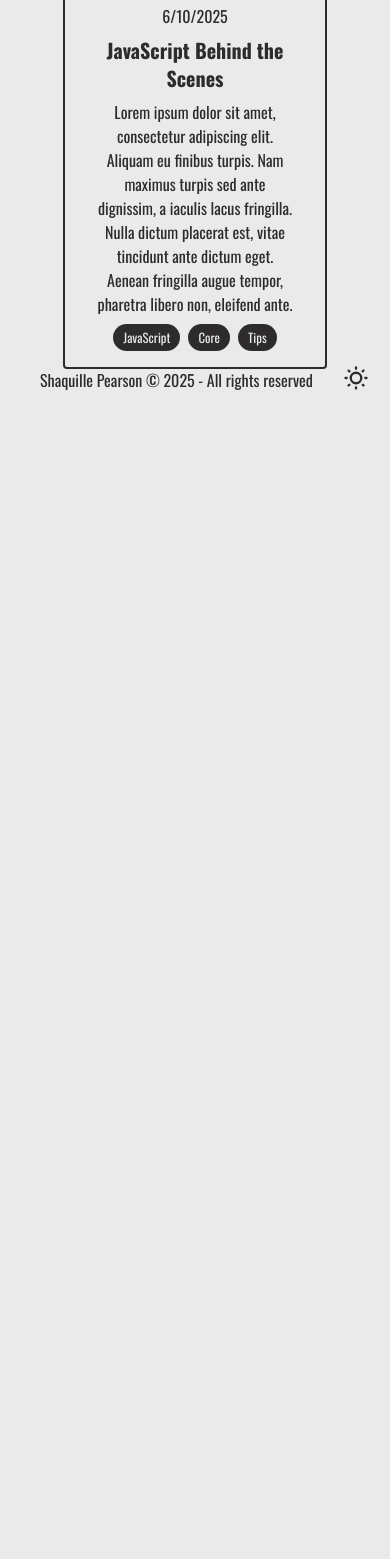
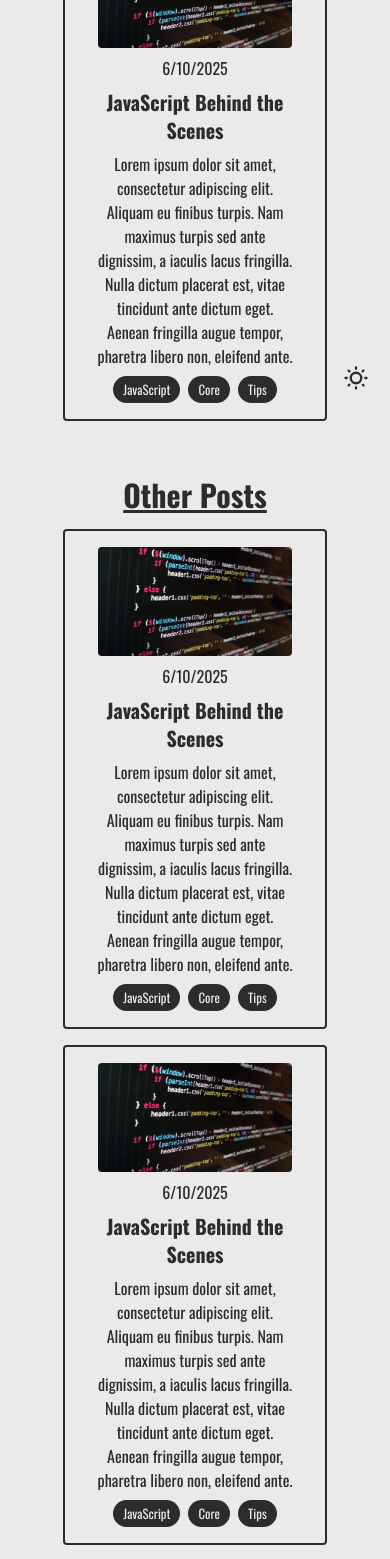
Before and after one commit to SV592/blog-app, a Next.js app: page / in a window 390 px wide. Shown: the part 432-1991 px from the top of the page. Before the commit the page ends 844 px from the top, so only its background shows below. Built offline with nearby package versions, Linux system fonts and the light colour scheme.

Commit message:
responsive blog section

```diff
--- /dev/null
+++ b/src/app/components/Blogs/Blogs.tsx
@@ -0,0 +1,78 @@
+import React from 'react'
+
+export const Blogs = () => {
+  return (
+    <div className='grid grid-cols-1 sm:grid-cols-2 md:grid-cols-3 gap-4 mt-4'>
+        <div className='blogs'>
+             {/* Featured image */}
+            <img src="/javascript.jpg" width="85%" className='max-h-100 rounded-sm' alt="" />
+
+            <div className='flex flex-col gap-2 px-4 mt-2'>
+            {/* Display current date */}
+            <p className=''>{new Date().toLocaleDateString()}</p>
+            {/* Featured post title */}
+            <h1 className='text-xl font-bold'>JavaScript Behind the Scenes</h1>
+            {/* Featured post description */}
+            <p>Lorem ipsum dolor sit amet, consectetur adipiscing elit. Aliquam eu finibus turpis. Nam maximus turpis sed ante dignissim,
+                a iaculis lacus fringilla. Nulla dictum placerat est, vitae tincidunt ante dictum eget. Aenean fringilla augue tempor,
+                pharetra libero non, eleifend ante.
+            </p>
+            {/* Tags for the featured post */}
+            <div className='flex justify-center gap-2 text-[0.8rem]'>
+                <p className='tags'>JavaScript</p>
+                <p className='tags'>Core</p>
+                <p className='tags'>Tips</p>
+            </div>
+        </div>
+
+        </div>
+
+        <div className='blogs'>
+            {/* Featured image */}
+            <img src="/javascript.jpg" width="85%" className='max-h-100 rounded-sm' alt="" />
+
+            <div className='flex flex-col gap-2 px-4 mt-2'>
+            {/* Display current date */}
+            <p className=''>{new Date().toLocaleDateString()}</p>
+            {/* Featured post title */}
+            <h1 className='text-xl font-bold'>JavaScript Behind the Scenes</h1>
+            {/* Featured post description */}
+            <p>Lorem ipsum dolor sit amet, consectetur adipiscing elit. Aliquam eu finibus turpis. Nam maximus turpis sed ante dignissim,
+                a iaculis lacus fringilla. Nulla dictum placerat est, vitae tincidunt ante dictum eget. Aenean fringilla augue tempor,
+                pharetra libero non, eleifend ante.
+            </p>
+            {/* Tags for the featured post */}
+            <div className='flex justify-center gap-2 text-[0.8rem]'>
+                <p className='tags'>JavaScript</p>
+                <p className='tags'>Core</p>
+                <p className='tags'>Tips</p>
+            </div>
+        </div>
+
+        </div>
+
+        <div className='blogs'>
+            {/* Featured image */}
+            <img src="/javascript.jpg" width="85%" className='max-h-100 rounded-sm' alt="" />
+
+            <div className='flex flex-col gap-2 px-4 mt-2'>
+            {/* Display current date */}
+            <p className=''>{new Date().toLocaleDateString()}</p>
+            {/* Featured post title */}
+            <h1 className='text-xl font-bold'>JavaScript Behind the Scenes</h1>
+            {/* Featured post description */}
+            <p>Lorem ipsum dolor sit amet, consectetur adipiscing elit. Aliquam eu finibus turpis. Nam maximus turpis sed ante dignissim,
+                a iaculis lacus fringilla. Nulla dictum placerat est, vitae tincidunt ante dictum eget. Aenean fringilla augue tempor,
+                pharetra libero non, eleifend ante.
+            </p>
+            {/* Tags for the featured post */}
+            <div className='flex justify-center gap-2 text-[0.8rem]'>
+                <p className='tags'>JavaScript</p>
+                <p className='tags'>Core</p>
+                <p className='tags'>Tips</p>
+            </div>
+        </div>
+        </div>
+    </div>
+  )
+}
--- a/src/app/components/Footer/Footer.tsx
+++ b/src/app/components/Footer/Footer.tsx
@@ -1,10 +1,10 @@
 import React from 'react'
 
 // Footer component displays a fixed footer at the bottom of the page
-const Footer: React.FC = () => {
+export const Footer: React.FC = () => {
   return (
     // Fixed 5 units from the bottom of the viewport
-    <footer className="fixed bottom-5 mt-4">
+    <footer className="mx-14 my-5 mt-4 md:mx-5 lg:mx-11">
         <div className="flex">
             {/* Aside contains the copyright */}
             <aside className="flex gap-2 items-center">
@@ -15,5 +15,3 @@ const Footer: React.FC = () => {
     </footer>
   )
 }
-
-export default Footer
--- a/src/app/components/Header/Header.tsx
+++ b/src/app/components/Header/Header.tsx
@@ -1,7 +1,7 @@
 import React from 'react'
 
 // Header component displays the main title, subtitle, overview, and social links
-const Header: React.FC = () => {
+export const Header: React.FC = () => {
   return (
     // Main container with flex layout for spacing and alignment
     <div className='flex flex-col place-content-between items-center gap-2 mt-4 md:mt-0'>
@@ -133,5 +133,3 @@ const Header: React.FC = () => {
       </div>
   )
 }
-
-export default Header
--- a/src/app/components/NavBar/Navbar.tsx
+++ b/src/app/components/NavBar/Navbar.tsx
@@ -3,7 +3,7 @@ import React from "react";
 import { useState } from "react";
 
 // Navbar component using Tailwind CSS for styling
-const Header: React.FC = () => {
+export const Navbar: React.FC = () => {
   // State to manage the visibility of the mobile menu
   const [menuOpen, setMenuOpen] = useState<boolean>(false);
 
@@ -68,5 +68,3 @@ const Header: React.FC = () => {
     </nav>
   )
 }
-
-export default Header
--- a/src/app/globals.css
+++ b/src/app/globals.css
@@ -31,7 +31,11 @@ html[data-theme="myDarkTheme"] {
 }
 
 .featured {
-  @apply w-[85%] my-4 border-2 border-[#2E2B2C] p-4 rounded-sm md:w-[95%]
+  @apply my-4 border-2 border-[#2E2B2C] p-4 rounded-sm
+}
+
+.blogs {
+  @apply border-2 border-[#2E2B2C] p-4 rounded-sm flex flex-col items-center text-center
 }
 
 .tags {
@@ -48,6 +52,10 @@ html[data-theme="myDarkTheme"] {
     @apply border-[#EAEAEA] text-[#EAEAEA]
   }
 
+  .blogs {
+    @apply border-[#EAEAEA] text-[#EAEAEA]
+  }
+
   .tags {
     @apply bg-[#EAEAEA] text-[#2E2B2C]
   }
--- a/src/app/layout.tsx
+++ b/src/app/layout.tsx
@@ -2,9 +2,9 @@ import type { Metadata } from "next";
 import { ThemeProvider } from "next-themes";
 import { Oswald } from "next/font/google";
 import { ThemeToggle } from "./components/ThemeToggle/ThemeToggle";
-import Navbar from "./components/NavBar/Navbar";
-import Header from "./components/Header/Header";
-import Footer from "./components/Footer/Footer";
+import { Navbar } from "./components/Navbar/Navbar";
+import { Header } from "./components/Header/Header";
+import { Footer } from "./components/Footer/Footer";
 import "./globals.css";
 
 // Metadata for the website (used by Next.js for SEO)
--- a/src/app/page.tsx
+++ b/src/app/page.tsx
@@ -1,9 +1,17 @@
-import Featured from "./components/Featured/Featured";
+import { Featured } from "./components/Featured/Featured";
+import { Blogs } from "./components/Blogs/Blogs";
 
 export default function Home() {
   return (
-    <main className="flex justify-center items-center flex-col">
-      <Featured />
+    <main className="flex flex-col items-center text-center md:text-left mt-4">
+      <div className="w-[85%] md:w-[95%]">
+        <h1 className="font-bold text-3xl underline">Featured</h1>
+        <Featured />
+      </div>
+      <div className="w-[85%] md:w-[95%] mt-10">
+        <h1 className="font-bold text-3xl underline">Other Posts</h1>
+        <Blogs />
+      </div>
     </main>
       );
 }
```
Also changed, not shown: src/app/components/Featured/Featured.tsx (+9 -3 lines).
